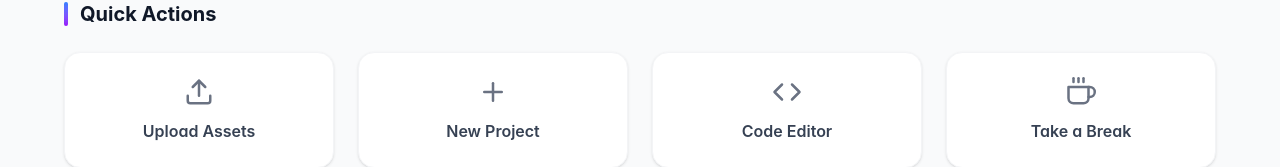
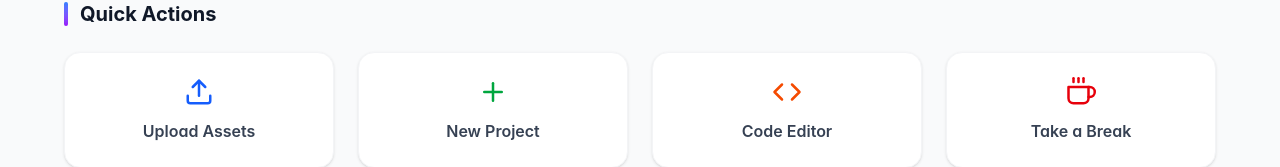
Before and after one commit to RamAnand76/FLO-Web-Frontend, a Next.js app: page / in a window 1280 px wide. Shown: the part 328-495 px from the top of the page. Built offline with nearby package versions, Linux system fonts and the light colour scheme.

Commit message:
Updated ActionCard.tsx

```diff
--- a/components/ActionCard.tsx
+++ b/components/ActionCard.tsx
@@ -3,10 +3,12 @@ import React, { useState } from 'react';
 export default function ActionCard({
   icon,
   label,
+  color = 'blue',
   onClick
 }: {
   icon: React.ReactNode;
   label: string;
+  color?: 'blue' | 'green' | 'orange' | 'red';
   onClick?: () => void;
 }) {
   const [isActive, setIsActive] = useState(false);
@@ -17,6 +19,13 @@ export default function ActionCard({
     if (onClick) onClick();
   };
 
+  const colorClasses = {
+    blue: 'text-blue-600 group-hover:text-blue-700',
+    green: 'text-green-600 group-hover:text-green-700',
+    orange: 'text-orange-600 group-hover:text-orange-700',
+    red: 'text-red-600 group-hover:text-red-700',
+  };
+
   return (
     <div
       onClick={handleClick}
@@ -25,7 +34,7 @@ export default function ActionCard({
         transform: isActive ? 'scale(0.95)' : 'scale(1)',
       }}
     >
-      <div className="action-card-icon">
+      <div className={`action-card-icon ${colorClasses[color]}`}>
         {icon}
       </div>
       <span className="action-card-label">
--- a/pages/index.tsx
+++ b/pages/index.tsx
@@ -40,10 +40,10 @@ export default function HomePage() {
             </h3>
           </div>
           <div className="action-cards-grid">
-            <ActionCard icon={<FiUpload />} label="Upload Assets" onClick={() => router.push('/templates')} />
-            <ActionCard icon={<FiPlus />} label="New Project" onClick={() => router.push('/templates')} />
-            <ActionCard icon={<FiCode />} label="Code Editor" />
-            <ActionCard icon={<FiCoffee />} label="Take a Break" />
+            <ActionCard icon={<FiUpload />} label="Upload Assets" color="blue" onClick={() => router.push('/templates')} />
+            <ActionCard icon={<FiPlus />} label="New Project" color="green" onClick={() => router.push('/templates')} />
+            <ActionCard icon={<FiCode />} label="Code Editor" color="orange" />
+            <ActionCard icon={<FiCoffee />} label="Take a Break" color="red" />
           </div>
         </div>
 
--- a/styles/globals.css
+++ b/styles/globals.css
@@ -188,15 +188,15 @@
 
 /* Action Card Icon Animations */
 .action-card-icon {
-  @apply text-3xl mb-3 text-gray-500 transition-all;
+  @apply text-3xl mb-3 transition-all;
   transition-duration: var(--animation-normal);
   transition-timing-function: var(--ease-out-cubic);
 }
 
 .action-card:hover .action-card-icon {
-  @apply text-blue-600;
   transform: scale(1.15) rotate(5deg);
   animation: icon-bounce 0.6s ease-out;
+  filter: drop-shadow(0 4px 8px rgba(0, 0, 0, 0.15));
 }
 
 @keyframes icon-bounce {
```
